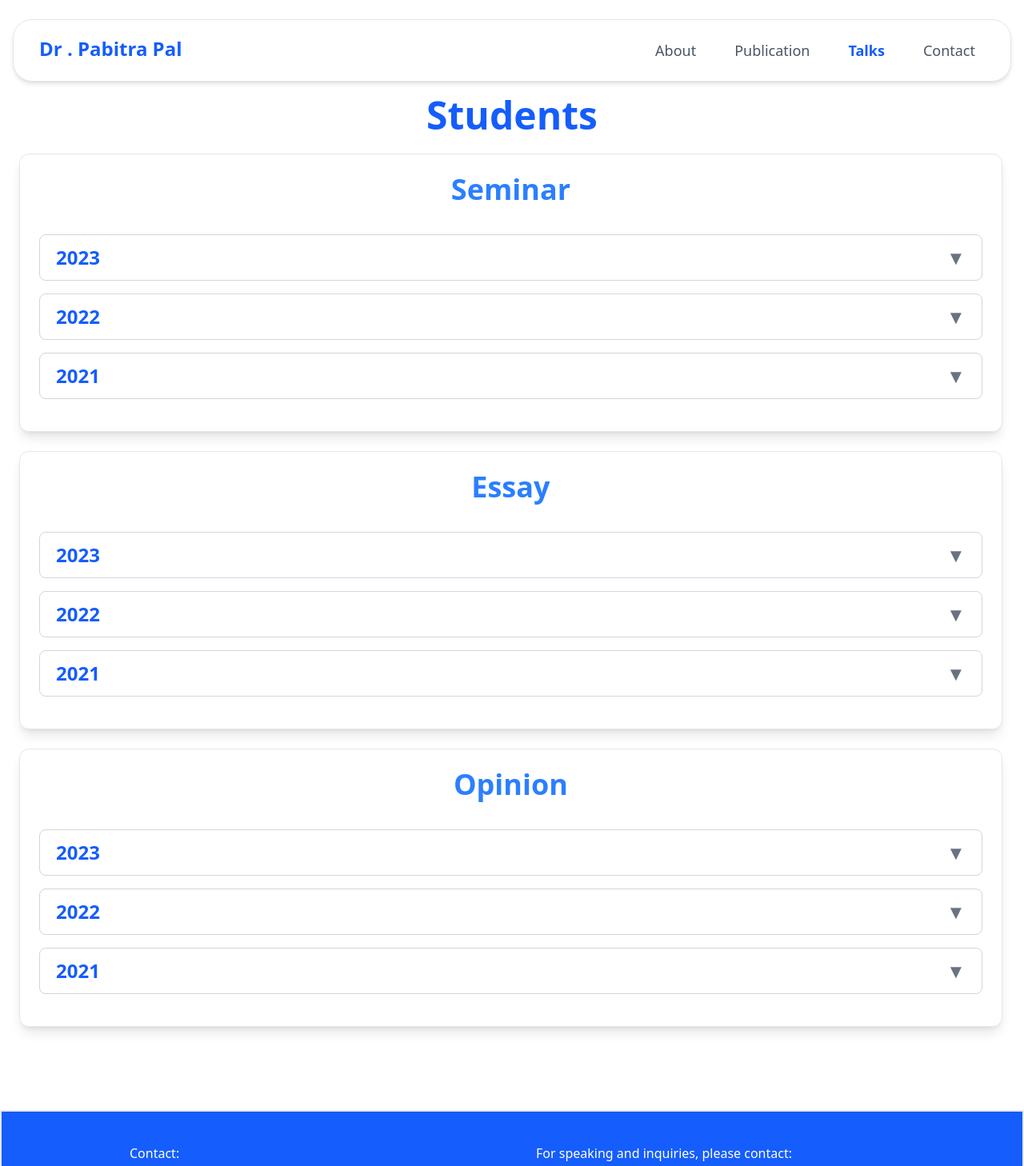
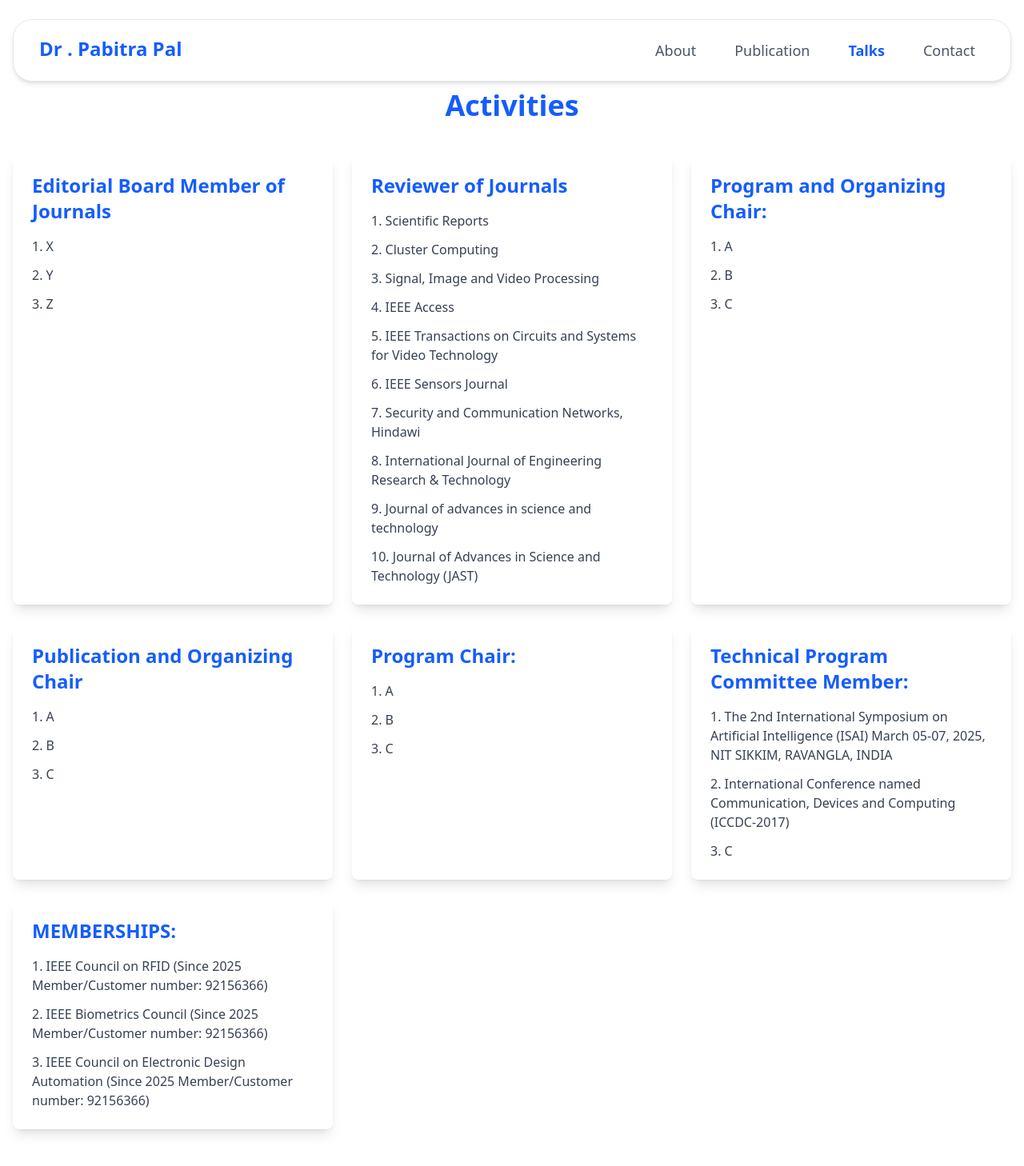
Before and after one commit to sksumit141/G2D, a React (Vite) app: page /talks in a window 1280 px wide. Shown: the top 1458 px of the page at 80% size. Built offline with nearby package versions, Linux system fonts and the light colour scheme.

Commit message:
first commit

```diff
--- a/src/components/Glimps.jsx
+++ b/src/components/Glimps.jsx
@@ -10,11 +10,13 @@ import "swiper/css";
 import "swiper/css/pagination";
 import "swiper/css/navigation";
 
-import { Keyboard, Pagination, Navigation } from "swiper/modules";
+import { Keyboard, Pagination, Navigation, Autoplay } from "swiper/modules";
 
 const Glimps = () => {
   return (
-    <div className="max-w-4xl mx-auto my-12 p-6 bg-white rounded-xl shadow-xl border border-gray-200">
+    <div className="flex flex-col md:flex-row gap-3 w-full mx-5 h-full">
+
+   <div className="w-[80%] mx-auto  my-12 p-6 bg-white rounded-xl shadow-xl border border-gray-200 transition hover:shadow-xl ">
       <h2 className="text-2xl sm:text-3xl font-semibold text-center text-blue-800 mb-6 border-b-2 border-blue-500 pb-2">
         Glimpses
       </h2>
@@ -22,11 +24,12 @@ const Glimps = () => {
         slidesPerView={1}
         spaceBetween={30}
         loop={true}
-        pagination={{
-          clickable: true,
+        autoplay={{
+          duration: 250,
+          disableOnInteraction: false,
         }}
         navigation={true}
-        modules={[Pagination, Navigation]}
+        modules={[Pagination, Navigation, Autoplay]}
         className="mySwiper"
       >
         {[pic1, pic2, pic3, pic4, pic5].map((pic, index) => (
@@ -40,6 +43,34 @@ const Glimps = () => {
         ))}
       </Swiper>
     </div>
+    {/* <div className="w-[45%] mx-auto my-12 p-6 bg-white rounded-xl shadow-xl border border-gray-200">
+      <h2 className="text-2xl sm:text-3xl font-semibold text-center text-blue-800 mb-6 border-b-2 border-blue-500 pb-2">
+        Glimpses
+      </h2>
+      <Swiper
+        slidesPerView={1}
+        spaceBetween={30}
+        loop={true}
+        autoplay={{
+          duration: 250,
+          disableOnInteraction: false,
+        }}
+        navigation={true}
+        modules={[Pagination, Navigation, Autoplay]}
+        className="mySwiper"
+      >
+        {[pic1, pic2, pic3, pic4, pic5].map((pic, index) => (
+          <SwiperSlide key={index}>
+            <img
+              src={pic}
+              alt={`Glimpse ${index + 1}`}
+              className="mx-auto h-auto w-full sm:w-[90%] md:w-[80%] lg:w-[70%] xl:w-[60%] rounded-lg shadow-md object-contain"
+            />
+          </SwiperSlide>
+        ))}
+      </Swiper>
+    </div> */}
+    </div>
   );
 };
 
--- a/src/components/Publication.jsx
+++ b/src/components/Publication.jsx
@@ -8,7 +8,13 @@ function publication() {
   useEffect(() => {
     const fetchArticles = async () => {
       try {
-        const response = await fetch("http://localhost:5000/publication");
+        const response = await fetch("http://localhost:5000/publication", {
+          method: 'GET',
+          headers: {
+            'Content-Type': 'application/json',
+            'Accept': 'application/json',
+          },
+        });
         if (!response.ok) {
           throw new Error("Network response was not ok");
         }
--- a/src/components/Talks.jsx
+++ b/src/components/Talks.jsx
@@ -6,11 +6,124 @@ import Opinion from "./Opinion";
 const Talks = () => {
   return (
     <>
-      <div className="mt-10 mb-5 ">
-        <h1 className=" m-5 text-5xl font-bold text-blue-600 text-center">
-          Students
-        </h1>
+      <div className="container mx-auto px-4 py-8">
+      <h1 className="text-4xl font-bold text-center mb-10 text-blue-600">Activities</h1>
+
+      <div className="grid grid-cols-1 md:grid-cols-2 lg:grid-cols-3 gap-6 ">
+        <div className="bg-white rounded-lg shadow-lg p-6 hover:shadow-xl transition-shadow ">
+          <h2 className="text-2xl font-semibold text-blue-600 mb-4">Editorial Board Member of Journals
+
+</h2>
+          <div className="space-y-2 text-gray-700">
+            <p>
+                <ol className='list-decimal list-inside space-y-3'>
+                    <li>X</li>
+                    <li>Y</li>
+                    <li>Z</li>
+                </ol>
+
+            </p>
+          </div>
+        </div>
+
+        <div className="bg-white rounded-lg shadow-lg p-6 hover:shadow-xl transition-shadow">
+          <h2 className="text-2xl font-semibold text-blue-600 mb-4">Reviewer of Journals
+
+</h2>
+          <div className="space-y-2 text-gray-700">
+            <p>
+                <ol className='list-decimal list-inside space-y-3'>
+                    <li>Scientific Reports</li>
+                    <li>Cluster Computing</li>
+                    <li>Signal, Image and Video Processing</li>
+                    <li>IEEE Access</li>
+                    <li>IEEE Transactions on Circuits and Systems for Video Technology</li>
+                    <li>IEEE Sensors Journal</li>
+                    <li>Security and Communication Networks, Hindawi</li>
+                    <li>International Journal of Engineering Research & Technology</li>
+                    <li>Journal of advances in science and technology</li>
+                    <li>Journal of Advances in Science and Technology (JAST)</li>
+                </ol>
+            </p>
+          </div>
+        </div>
+
+        <div className="bg-white rounded-lg shadow-lg p-6 hover:shadow-xl transition-shadow">
+          <h2 className="text-2xl font-semibold text-blue-600 mb-4">Program and Organizing Chair:
+
+</h2>
+          <div className="space-y-2 text-gray-700">
+            <p>
+                <ol className='list-decimal list-inside space-y-3'>
+                    <li>A</li>
+                    <li>B</li>
+                    <li>C</li>
+                </ol>
+            </p>
+          </div>
+        </div>
+
+        <div className="bg-white rounded-lg shadow-lg p-6 hover:shadow-xl transition-shadow">
+          <h2 className="text-2xl font-semibold text-blue-600 mb-4">Publication and Organizing Chair
+
+</h2>
+          <div className="space-y-2 text-gray-700">
+            <p>
+            <ol className='list-decimal list-inside space-y-3'>
+                    <li>A</li>
+                    <li>B</li>
+                    <li>C</li>
+                </ol>
+            </p>
+          </div>
+        </div>
+
+        <div className="bg-white rounded-lg shadow-lg p-6 hover:shadow-xl transition-shadow">
+          <h2 className="text-2xl font-semibold text-blue-600 mb-4">Program Chair:
+
+</h2>
+          <div className="space-y-2 text-gray-700">
+            <p>
+            <ol className='list-decimal list-inside space-y-3'>
+                    <li>A</li>
+                    <li>B</li>
+                    <li>C</li>
+                </ol>
+            </p>
+          </div>
+        </div>
+
+        <div className="bg-white rounded-lg shadow-lg p-6 hover:shadow-xl transition-shadow">
+          <h2 className="text-2xl font-semibold text-blue-600 mb-4">Technical Program Committee Member:
+
+</h2>
+          <div className="space-y-2 text-gray-700">
+            <p>
+            <ol className='list-decimal list-inside space-y-3'>
+                    <li>The 2nd International Symposium on Artificial Intelligence (ISAI) March 05-07, 2025, NIT SIKKIM, RAVANGLA, INDIA</li>
+                    <li>International Conference named Communication, Devices and Computing (ICCDC-2017)</li>
+                    <li>C</li>
+                </ol>
+            </p>
+          </div>
+        </div>
+
+        <div className="bg-white rounded-lg shadow-lg p-6 hover:shadow-xl transition-shadow">
+          <h2 className="text-2xl font-semibold text-blue-600 mb-4">MEMBERSHIPS:
+
+</h2>
+          <div className="space-y-2 text-gray-700">
+            <p>
+            <ol className='list-decimal list-inside space-y-3'>
+                    <li>IEEE Council on RFID (Since 2025 Member/Customer number: 92156366)</li>
+                    <li>IEEE Biometrics Council  (Since 2025 Member/Customer number: 92156366)</li>
+                    <li>IEEE Council on Electronic Design Automation  (Since 2025 Member/Customer number: 92156366)</li>
+                </ol>
+            </p>
+          </div>
+        </div>
       </div>
+    </div>
       <Seminar />
       <Essay />
       <Opinion />
```
Also changed, not shown: 1 other file (tests, documents, lock files or other folders).
